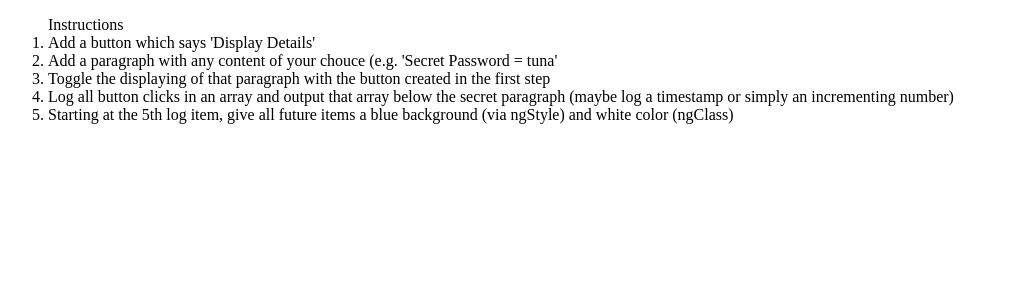
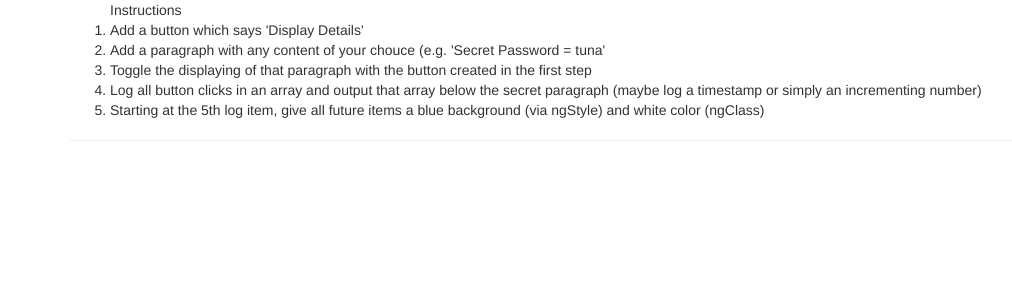
Before and after one commit to Prozak8/angular-sandbox, an Angular app: page / in a window 1280 px wide. Shown: the top 300 px of the page, without its empty margins (0-1012 px from the left). Built offline with nearby package versions, Linux system fonts and the light colour scheme.

Commit message:
added horizontal line to app html, added bootstrap dependency, created surrounding divs to instructions

```diff
--- a/angular.json
+++ b/angular.json
@@ -23,6 +23,7 @@
               "src/assets"
             ],
             "styles": [
+              "node_modules/bootstrap/dist/css/bootstrap.min.css",
               "src/styles.css"
             ],
             "scripts": []
--- a/package.json
+++ b/package.json
@@ -19,6 +19,7 @@
     "@angular/platform-browser": "~7.1.0",
     "@angular/platform-browser-dynamic": "~7.1.0",
     "@angular/router": "~7.1.0",
+    "bootstrap": "^3.3.7",
     "core-js": "^2.5.4",
     "rxjs": "~6.3.3",
     "tslib": "^1.9.0",
--- a/src/app/app.component.html
+++ b/src/app/app.component.html
@@ -2,6 +2,7 @@
     <div class="row">
         <div class="col-xs-12">
             <div app-instructions></div>
+            <hr>
         </div>
     </div>
 </div>
```
Also changed, not shown: 1 other file (tests, documents, lock files or other folders).
